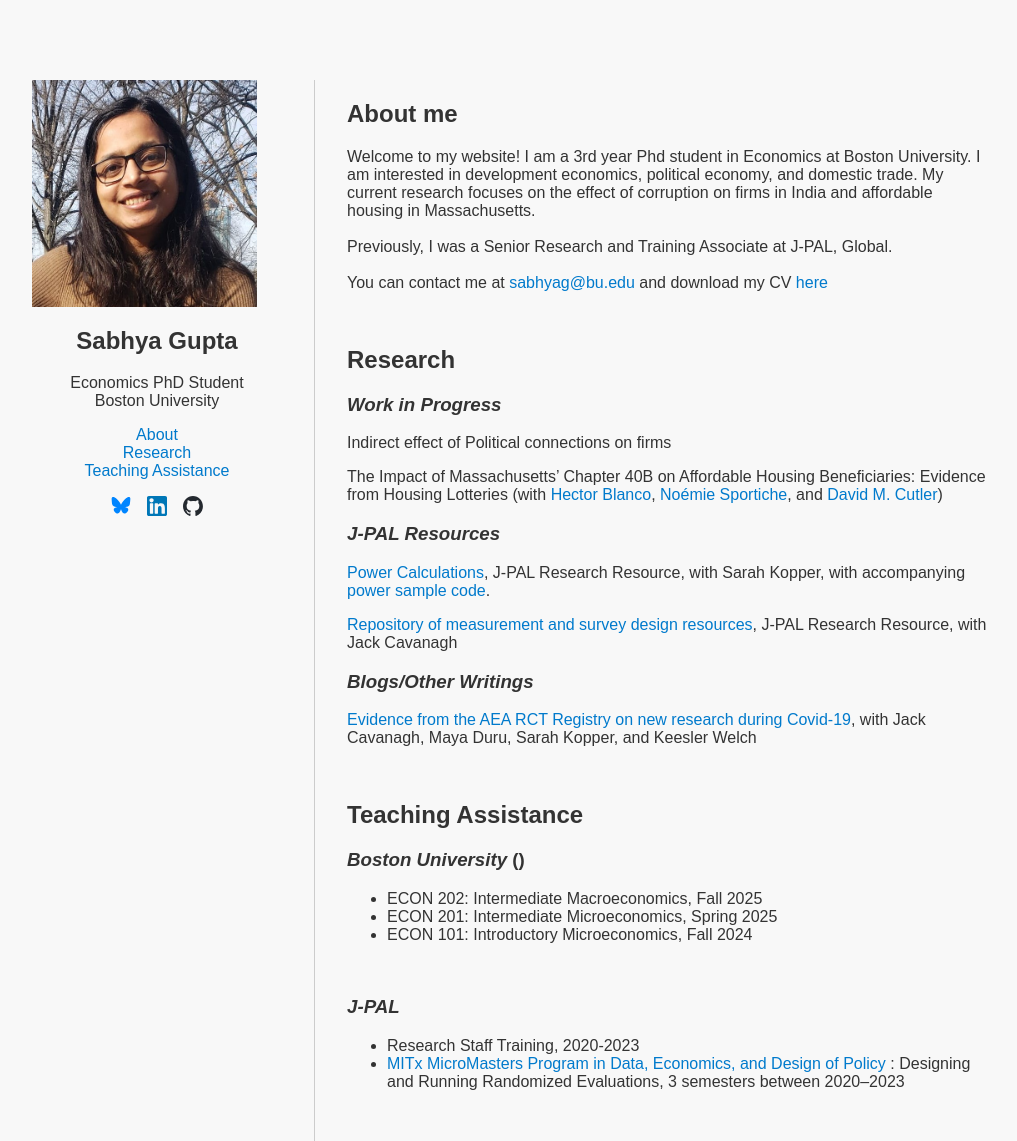
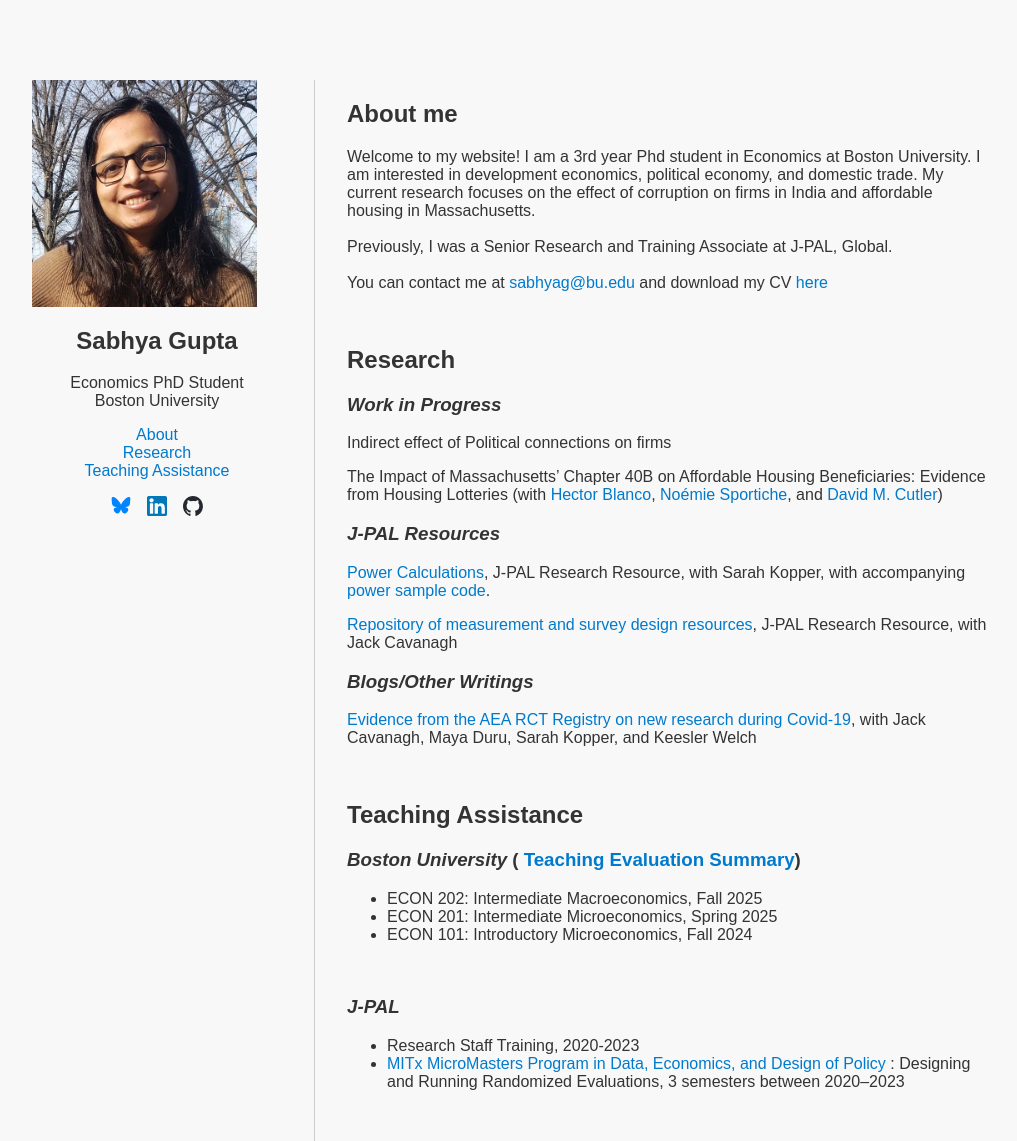
Before and after one commit to sabhya-gupta/sabhya-gupta.github.io, a Jekyll site: the page built from index.md, in a window 1280 px wide. Shown: the whole page, without its empty margins (128-1145 px from the left). Built offline with Jekyll 4.4.1, drawn with Linux system fonts in a browser that asks for light colours.

Commit message:
Update teaching.md

```diff
--- a/_includes/teaching.md
+++ b/_includes/teaching.md
@@ -1,6 +1,6 @@
 ## Teaching Assistance  {#teaching}
 
-<h3><em>Boston University  </em> (<a href="/files/teaching_evaluation_summary.pdf" target="_blank"></a>) </h3>
+<h3><em>Boston University  </em> (<a href="/files/teaching_evaluation_summary.pdf" target="_blank"> Teaching Evaluation Summary</a>) </h3>
 <ul>
     <li>ECON 202: Intermediate Macroeconomics, Fall 2025 </li>
     <li> ECON 201: Intermediate Microeconomics, Spring 2025 </li>
```
